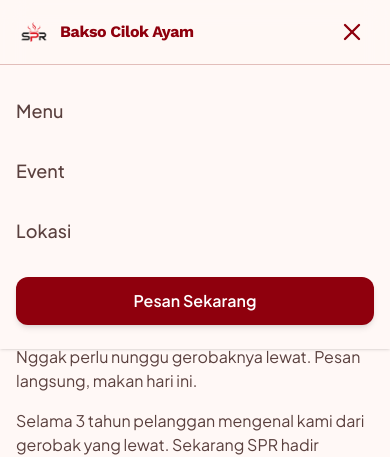
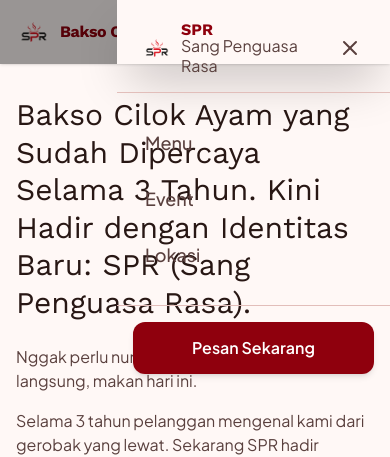
Before and after one commit to wisnuwrdh/penguasarasa, a Next.js app: page / in a window 390 px wide. Both pictures are taken after a click on the button "Buka menu". Shown: the top 457 px of the page. Built offline with nearby package versions, Linux system fonts and the light colour scheme.

Commit message:
Refine mobile nav: right-side drawer with slide animation, backdrop overlay, improved hierarchy

```diff
--- a/src/components/Navbar.tsx
+++ b/src/components/Navbar.tsx
@@ -78,30 +78,74 @@
 
       {mobileOpen && (
         <div
+          className="fixed inset-0 z-40 md:hidden"
+          onClick={handleNavClick}
+          aria-hidden="true"
+        >
+          <div className="absolute inset-0 bg-black/40 transition-opacity duration-300" />
+        </div>
+      )}
+
+      <div
         id="mobile-menu"
-          className="md:hidden bg-surface border-t border-outline-variant px-4 py-6 flex flex-col gap-4"
+        className={`fixed top-0 right-0 z-50 h-full w-[70vw] max-w-sm bg-surface shadow-2xl md:hidden transform transition-transform duration-300 ${
+          mobileOpen ? 'translate-x-0' : 'translate-x-full'
+        }`}
       >
+        <div className="flex flex-col h-full">
+          <div className="flex items-center justify-between px-6 pt-5 pb-4 border-b border-outline-variant">
+            <div className="flex items-center gap-2">
+              <Image
+                src="/logospr.png"
+                alt="Logo SPR"
+                width={32}
+                height={32}
+                className="object-contain"
+              />
+              <div className="flex flex-col leading-tight">
+                <span className="font-headline text-headline-md text-primary font-bold">
+                  SPR
+                </span>
+                <span className="text-label-md text-on-surface-variant -mt-1">
+                  Sang Penguasa Rasa
+                </span>
+              </div>
+            </div>
+            <button
+              onClick={handleNavClick}
+              className="text-on-surface-variant p-1"
+              aria-label="Tutup menu"
+            >
+              <X size={24} />
+            </button>
+          </div>
+
+          <nav className="flex-1 flex flex-col gap-1 px-4 py-6">
             {navLinks.map((link) => (
               <a
                 key={link.href}
                 href={link.href}
                 onClick={handleNavClick}
-              className="text-on-surface-variant font-medium text-lg py-2 hover:text-primary transition-colors"
+                className="text-on-surface-variant font-medium text-lg py-3 px-3 rounded-xl hover:bg-surface-variant hover:text-primary transition-colors"
               >
                 {link.label}
               </a>
             ))}
+          </nav>
+
+          <div className="px-4 pb-8 pt-4 border-t border-outline-variant">
             <a
               href={waLink('Halo SPR, saya mau pesan sekarang')}
               target="_blank"
               rel="noopener noreferrer"
               onClick={handleNavClick}
-            className="bg-primary text-on-primary text-center whitespace-nowrap px-6 py-3 rounded-xl font-semibold hover:opacity-90 transition-all active:scale-95 shadow-md mt-2"
+              className="block w-full text-center bg-primary text-on-primary whitespace-nowrap px-6 py-3.5 rounded-xl font-semibold hover:opacity-90 transition-all active:scale-95 shadow-md"
             >
               Pesan Sekarang
             </a>
           </div>
-      )}
+        </div>
+      </div>
     </header>
   )
 }
```
Lines whose indentation alone changed are shown as unchanged.
